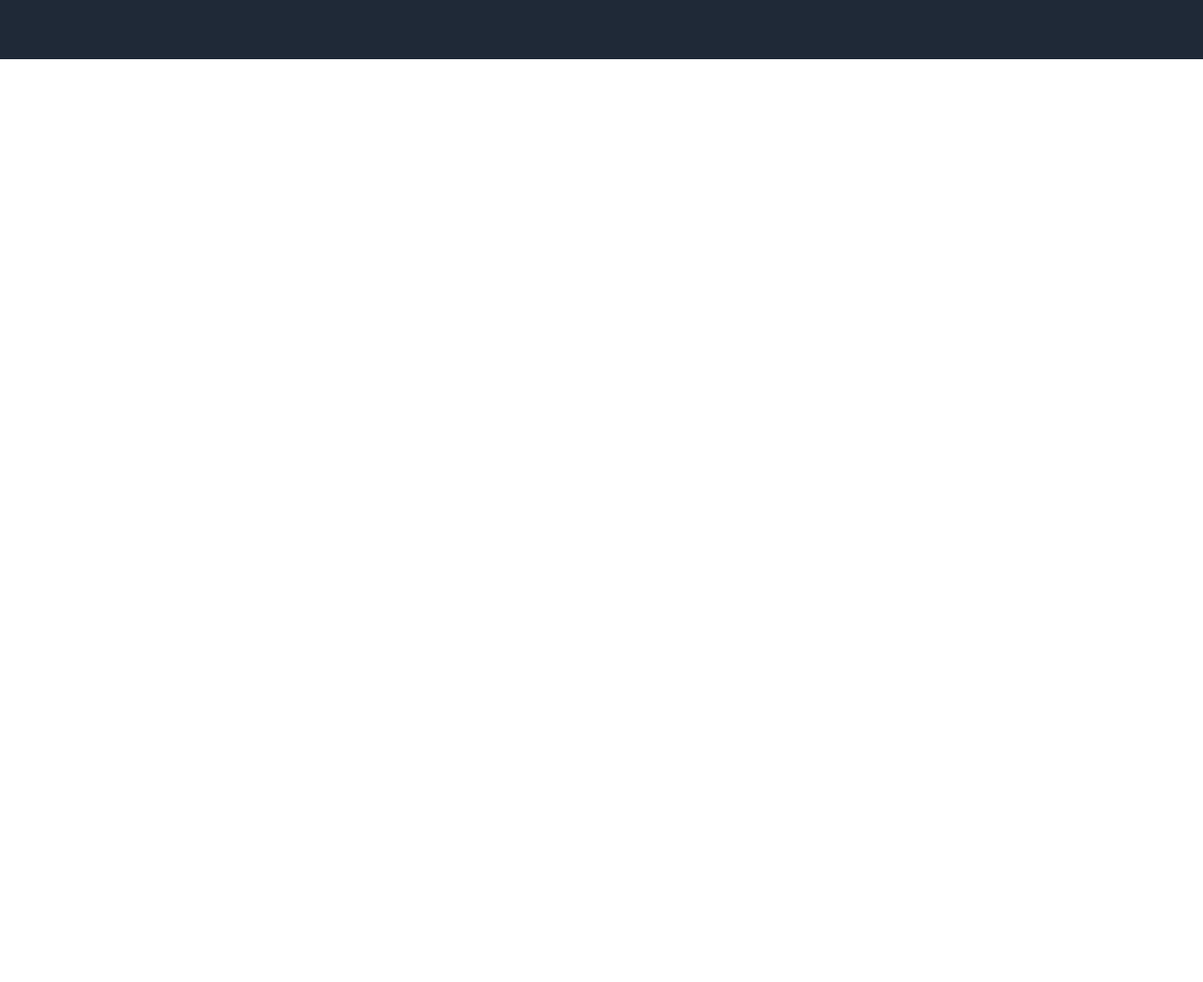
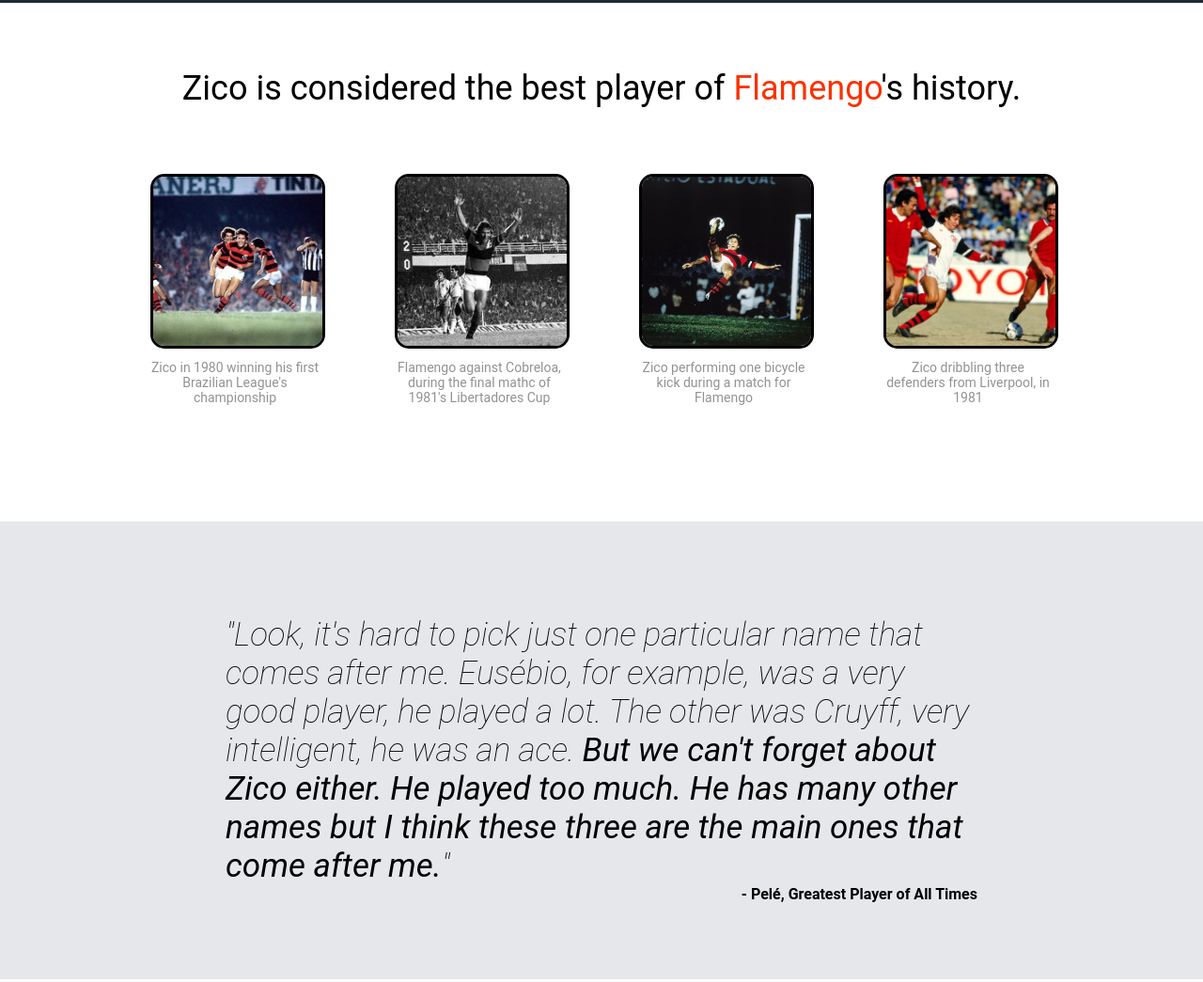
Before and after one commit to RedManBrasil/odin-flexpractice, a plain HTML site: page index.html in a window 1280 px wide. Shown: the part 491-1536 px from the top of the page at 94% size. Before the commit the page ends 800 px from the top, so only its background shows below. Drawn offline with Linux system fonts and the light colour scheme.

Commit message:
Added additional features
New looks for the home page, now with almost everything completed

```diff
--- a/index.html
+++ b/index.html
@@ -4,7 +4,7 @@
     <meta charset="UTF-8">
     <meta http-equiv="X-UA-Compatible" content="IE=edge">
     <meta name="viewport" content="width=device-width, initial-scale=1.0">
-    <title>Document</title>
+    <title>Zico</title>
     <link rel="stylesheet" href="style.css">
 </head>
 <body>
@@ -13,9 +13,9 @@
             Zico
         </div>
         <ul class="header-links">
-            <li>header link one</li>
-            <li>header link two</li>
-            <li>header link three</li>
+            <li><a target="_blank" rel="noopener noreferrer" href="https://twitter.com/Galinho1953">Twitter</a></li>
+            <li><a target="_blank" rel="noopener noreferrer" href="https://www.youtube.com/channel/UCdS5sqt3r7wkTtaPgkfiIEQ">YouTube</a></li>
+            <li><a target="_blank" rel="noopener noreferrer" href="https://www.transfermarkt.com.br/zico/profil/spieler/117619">Transfermarkt</a></li>
         </ul>
     </div>
     <div class="hero">
@@ -34,5 +34,60 @@
             <img src="images/zico.jpg" alt="Zico playing for the Brazilian National Team">
         </div>
     </div>
+    <div class="details-section">
+        <div class="details-title">
+            Zico is considered the best player of <span class="warm-gradient">Flamengo</span>'s history.
+        </div>
+        <div class="details-cards">
+            <div class="card">
+                <div class="card-image">
+                    <img src="images/zico-brasileiro.jpg" alt="Zico playing for Flamengo">
+                </div>
+                <div class="card-phrase">
+                    Zico in 1980 winning his first Brazilian League's championship
+                </div>
+            </div>
+            <div class="card">
+                <div class="card-image">
+                    <img src="images/zico-libertadores.jpg" alt="Zico playing for Flamengo">
+                </div>
+                <div class="card-phrase">
+                    Flamengo against Cobreloa, during the final mathc of 1981's Libertadores Cup
+                </div>
+            </div>
+            <div class="card">
+                <div class="card-image">
+                    <img src="images/zico-bicicleta.jpg" alt="Zico playing for Flamengo">
+                </div>
+                <div class="card-phrase">
+                    Zico performing one bicycle kick during a match for Flamengo
+                </div>
+            </div>
+            <div class="card">
+                <div class="card-image">
+                    <img src="images/zico-liverpool.jpg" alt="Zico playing for Flamengo">
+                </div>
+                <div class="card-phrase">
+                    Zico dribbling three defenders from Liverpool, in 1981
+                </div>
+            </div>
+        </div>
+    </div>
+    <div class="quote-section">
+        <div class="quote">
+            "Look, it's hard to pick just one particular name that comes after me. Eusébio, for example, was a very good player, he played a lot. The other was Cruyff, very intelligent, he was an ace. <span id="zico-section">But we can't forget about Zico either. He played too much. He has many other names but I think these three are the main ones that come after me.</span>"
+        </div>
+        <div class="signature">
+            - Pelé, Greatest Player of All Times
+        </div>
+    </div>
+    <div class="banner-section">
+        <div class="banner">
+
+        </div>
+    </div>
+    <div class="footer">
+        Copyright © RedManBrasil (Educational Purpose)
+    </div>
 </body>
 </html>
--- a/style.css
+++ b/style.css
@@ -39,7 +39,7 @@ a, a:hover, a:focus, a:active {
 display: flex;
 flex-direction: row;
 flex: 1 0 50%;
-    padding: 100px 170px;
+padding: 40px 170px 100px 170px;
 gap: 50px;
 }
 
@@ -81,7 +81,96 @@ a, a:hover, a:focus, a:active {
 flex: 1 0 50%;
 }
 
-  .hero-image > img {
+img {
 max-width: 100%;
 max-height: 100%;
 }
+
+.details-section {
+    background-color: white;
+    display: flex;
+    flex-direction: column;
+    align-items: center;
+}
+
+.details-title {
+    font-size: 36px;
+    padding: 70px 170px;
+}
+
+.warm-gradient {
+    background: url(images/desktop@2x.png);
+    -webkit-background-clip: text;
+    -webkit-text-fill-color: transparent;
+}
+
+.details-cards{
+    display: flex;
+    flex-direction: row;
+}
+
+.card {
+    width: 180px;
+    height: 270px;
+    margin: 0px 40px 100px 40px;
+    display: flex;
+    flex-direction: column;
+}
+
+.card-image>img {
+    border-style: solid;
+    border-width: 3px;
+    border-radius: 15px;
+    border-color: #000000;
+    width: 180px;
+    height: 180px;
+}
+
+.card-phrase {
+    width: 180px;
+    height: 90px;
+    font-size: 14px;
+    text-align: center;
+    color: rgb(148, 145, 145);
+    margin-top: 8px;
+}
+
+.quote-section {
+    background-color: #E5E7EB;
+    padding: 100px 240px;
+}
+
+.quote {
+    font-weight: lighter;
+    font-style: italic;
+    font-size: 35px;
+}
+
+#zico-section {
+    font-weight: 400;
+}
+
+.signature {
+    float: right;
+    font-weight: bold;
+}
+
+.banner-section{
+    background-color: white;
+}
+
+.banner{
+    border-radius: 15px;
+    background-color: #3882F6;
+    height: 200px;
+    margin: 100px 240px;
+}
+
+.footer{
+    height: 80px;
+    background-color: #1F2937;
+    color: white;
+    display: flex;
+    justify-content: center;
+    align-items: center;
+}
```
Also changed, not shown: images/desktop@2x.png (added), images/zico-bicicleta.jpg (added), images/zico-brasileiro.jpg (added), images/zico-libertadores.jpg (added), images/zico-liverpool.jpg (added), 1 other file. Lines whose indentation alone changed are shown as unchanged.
